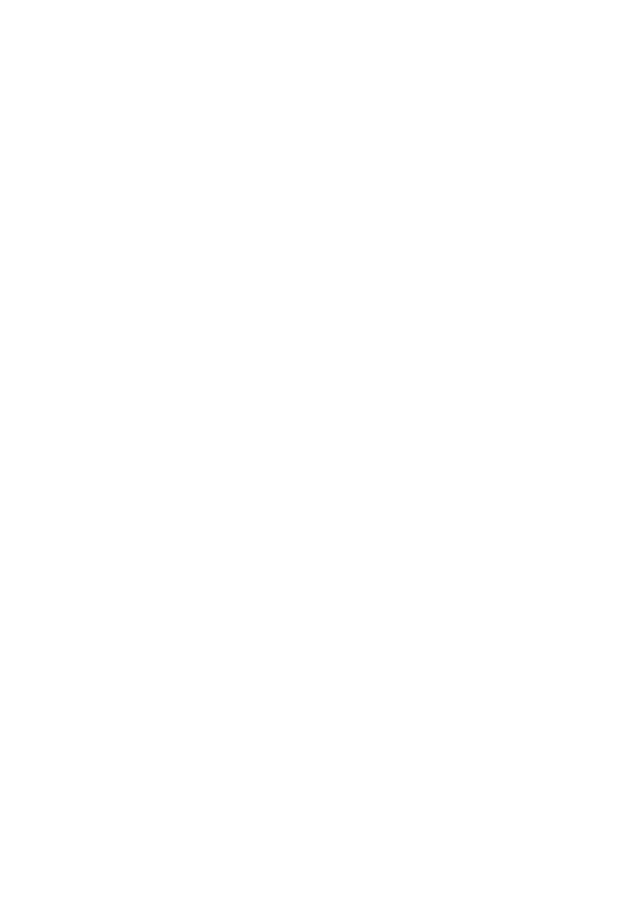
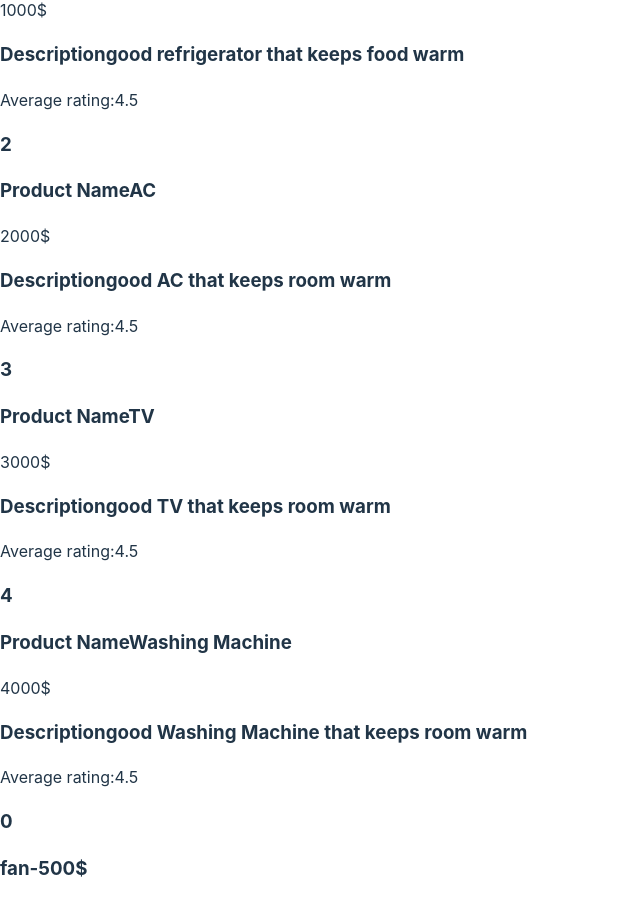
Before and after one commit to jagadee93/React_design-patterns, a React (Vite) app: page / in a window 1280 px wide. Shown: the part 1875-2781 px from the top of the page, without its empty margins (0-640 px from the left). Before the commit the page ends 1551 px from the top, so only its background shows below. Built offline with nearby package versions, Linux system fonts and the light colour scheme.

Commit message:
added numbered list component

```diff
--- a/src/App.jsx
+++ b/src/App.jsx
@@ -1,12 +1,14 @@
 import { useState } from 'react'
 import { SplitScreenInput } from './LayoutComponents/SplitScreen/SplitScreenInput';
 import DisplayLists from './LayoutComponents/ListItems/regularlist/DisplayLists';
+import DisplayNumberedList from './LayoutComponents/ListItems/NumberedList/DisplayNumberedList';
 
 function App() {
 
   return (
     <>
       <DisplayLists />
+      <DisplayNumberedList />
     </>
   )
 }
--- /dev/null
+++ b/src/LayoutComponents/ListItems/NumberedList/DisplayNumberedList.jsx
@@ -0,0 +1,15 @@
+import React from 'react'
+import products from "./data.json";
+import NumberedList from './NumberedList';
+import LargeProductListItem from '../products/LargeProductListItem';
+import SmallProductListItem from '../products/SmallProductListItem';
+const DisplayNumberedList = () => {
+    return (
+        <div>
+            <NumberedList resourceName={"product"} items={products} itemComponent={LargeProductListItem} />
+            <NumberedList resourceName={"product"} items={products} itemComponent={SmallProductListItem} />
+        </div>
+    )
+}
+
+export default DisplayNumberedList
--- /dev/null
+++ b/src/LayoutComponents/ListItems/NumberedList/NumberedList.jsx
@@ -0,0 +1,20 @@
+import React from 'react'
+
+const NumberedList = ({ resourceName, items, itemComponent: ItemComponent }) => {
+    return (
+        <>
+            {
+                items.map((item, i) => {
+
+                    return (
+                        <>  <h3>{i}</h3>
+                            <ItemComponent key={i} {...{ [resourceName]: item }} />
+                        </>
+                    )
+                })
+            }
+        </>
+    )
+}
+
+export default NumberedList
--- /dev/null
+++ b/src/LayoutComponents/ListItems/NumberedList/data.json
@@ -0,0 +1,32 @@
+[
+  {
+    "name": "fan",
+    "price": "500$",
+    "description": "good fans that spins without giving air",
+    "rating": "4.5"
+  },
+  {
+    "name": "Refrigerator",
+    "price": "1000$",
+    "description": "good refrigerator that keeps food warm",
+    "rating": "4.5"
+  },
+  {
+    "name": "AC",
+    "price": "2000$",
+    "description": "good AC that keeps room warm",
+    "rating": "4.5"
+  },
+  {
+    "name": "TV",
+    "price": "3000$",
+    "description": "good TV that keeps room warm",
+    "rating": "4.5"
+  },
+  {
+    "name": "Washing Machine",
+    "price": "4000$",
+    "description": "good Washing Machine that keeps room warm",
+    "rating": "4.5"
+  }
+]
--- a/src/LayoutComponents/ListItems/products/LargeProductListItem.jsx
+++ b/src/LayoutComponents/ListItems/products/LargeProductListItem.jsx
@@ -0,0 +1,17 @@
+import React from 'react'
+
+const LargeProductListItem = ({ product }) => {
+    const { name, price, description, rating } = product;
+    return (
+        <>
+            <h3>Product Name{name}</h3>
+            <p>{price}</p>
+            <h3>Description{description}</h3>
+            <p>Average rating:{rating}</p>
+
+
+        </>
+    )
+}
+
+export default LargeProductListItem
--- a/src/LayoutComponents/ListItems/products/SmallProductListItem.jsx
+++ b/src/LayoutComponents/ListItems/products/SmallProductListItem.jsx
@@ -0,0 +1,13 @@
+import React from 'react'
+
+const SmallProductListItem = ({ product }) => {
+    const { name, price } = product;
+    return (
+        <>
+            <h3>{name}-{price}</h3>
+        </>
+    )
+}
+
+
+export default SmallProductListItem
--- a/src/LayoutComponents/ListItems/regularlist/DisplayLists.jsx
+++ b/src/LayoutComponents/ListItems/regularlist/DisplayLists.jsx
@@ -6,6 +6,7 @@
 const DisplayLists = () => {
     return (
         <div>
+
             <RegularList items={people} resourceName={'person'} itemComponent={SmallPersonListItem} />
             <RegularList items={people} resourceName={'person'} itemComponent={LargePersonListItem} />
         </div>
```
